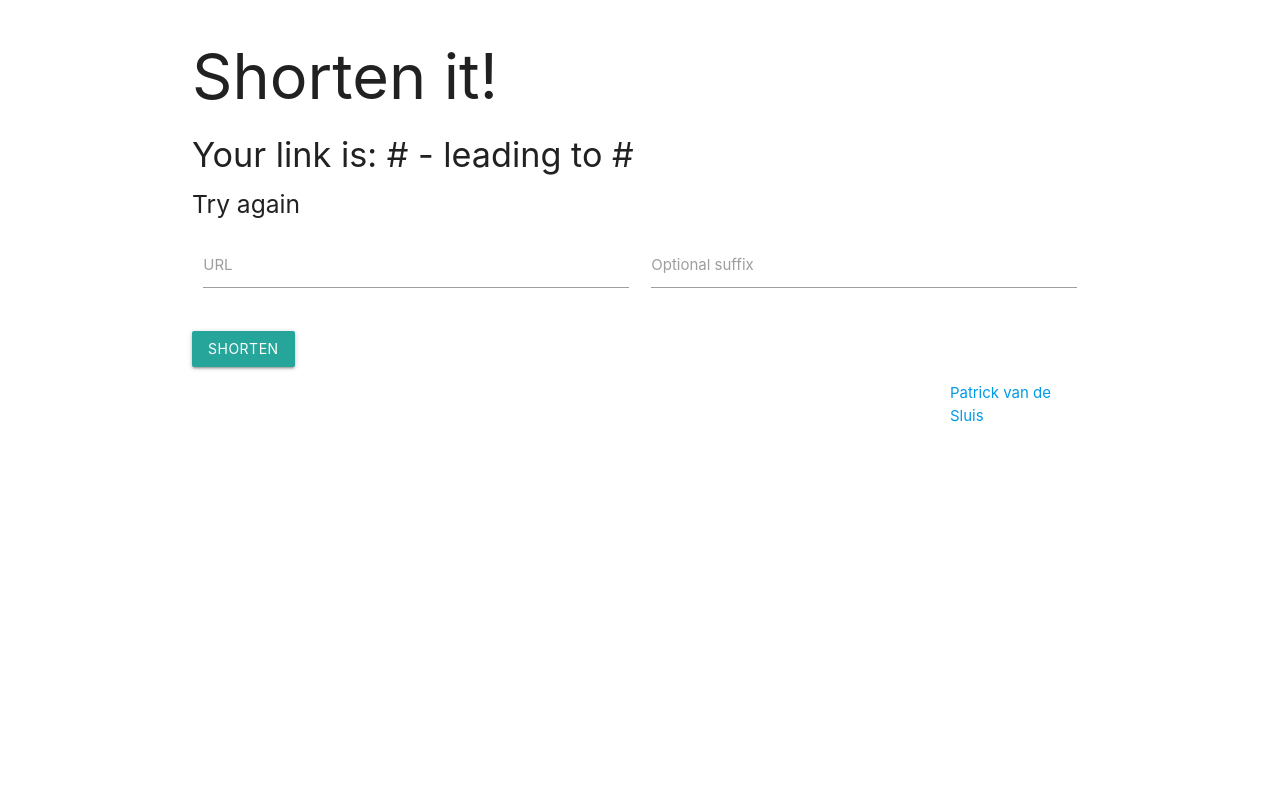
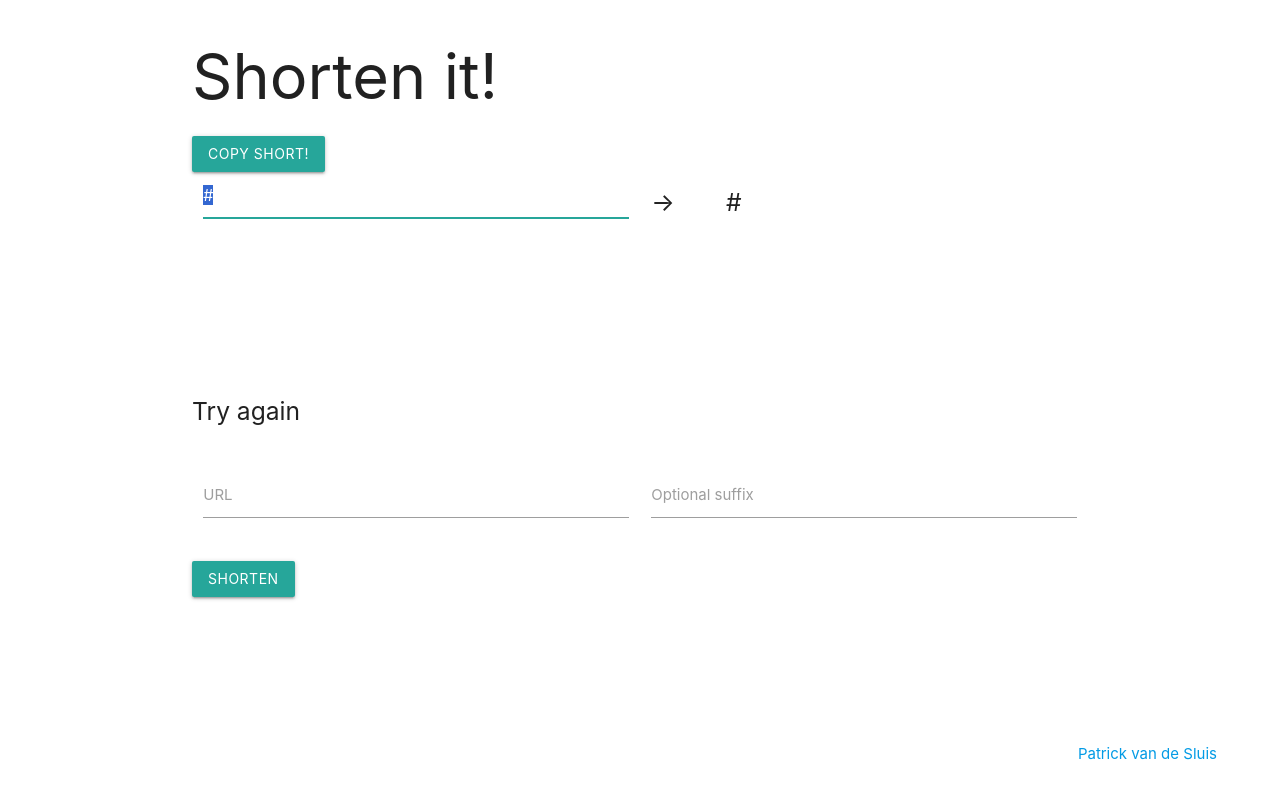
Before and after one commit to patrickvandesluis/tiny_url, a Django app: template shrtnr/template/shrtnr/index.html in a window 1280 px wide. Run offline with Django 3.2, Linux system fonts and the light colour scheme; tables that the repository leaves empty hold one stand-in row (values such as "Sample post"); the template is opened without the code that fills it: values that come from a table or form of the project are taken from there, most other values are stand-ins (such as "Sample title", 1, 10 or a date in 2020).

Commit message:
Release Version

```diff
--- a/shrtnr/forms.py
+++ b/shrtnr/forms.py
@@ -7,12 +7,12 @@ class LinkForm(forms.Form):
     def clean_short(self):
         short = self.cleaned_data['short']
         if Link.objects.filter(short=short).exists():
-            raise forms.ValidationError("Short already exists")
+            raise forms.ValidationError("Short already exists, please pick something else.")
         return short
     def clean_link(self):
         link = self.cleaned_data['link']
         if not re.match('((http|https)\:\/\/)?[a-zA-Z0-9\.\/\?\:@\-_=#]+\.([a-zA-Z]){2,6}([a-zA-Z0-9\.\&\/\?\:@\-_=#])*', link):
-            raise forms.ValidationError("Link is not a valid URL")
+            raise forms.ValidationError("Input is not a valid URL.")
         return link
     link = forms.CharField(max_length=5000, label="Link")
     short = forms.CharField(max_length=200, label="Short", required=False)
--- a/shrtnr/models.py
+++ b/shrtnr/models.py
@@ -5,6 +5,7 @@ class Link(models.Model):
     link = models.CharField(max_length=5000)
     short = models.CharField(max_length=200, unique=True)
     ip = models.CharField(max_length=40, blank=True)
+    times_used = models.IntegerField(blank=True, default=0)
     created_at = models.DateTimeField(auto_now_add=True)
     updated_at = models.DateTimeField(auto_now=True)
 
--- a/shrtnr/template/shrtnr/index.html
+++ b/shrtnr/template/shrtnr/index.html
@@ -5,38 +5,62 @@
 {% block content %}
     <h1>Shorten it!</h1>
     {% if url %}
-    <h4>Your link is: {{ url }} - leading to {{org_url}}</h4>
+
+    <button class='col s1 btn' id='copy' onclick='copy()'>Copy short!</button>
+    <div class='row'>
+        <div class="col s6">
+          <input type='text' id='short' value={{ url }}>
+        </div>
+        <div class="col s1">
+            <h5>-></h5>
+        </div>
+        <div class="col s5">
+            <h5>{{ org_url }}</h5>
+        </div>
+    </div>
+    <br/>
+    <br/>
+    <br/>
+    <br/>
+    <br/>
+    <br/>
 
     <h5>Try again</h5>
+    <br/>
     {% endif %}
     <form method="POST">
         {% csrf_token %}
-
-        {% if form.errors %}
-    {% for field in form %}
-        {% for error in field.errors %}
-            <div class="alert alert-danger">
-                <strong>{{ error|escape }}</strong>
-            </div>
-        {% endfor %}
-    {% endfor %}
-    {% for error in form.non_field_errors %}
-        <div class="alert alert-danger">
-            <strong>{{ error|escape }}</strong>
-        </div>
-    {% endfor %}
-{% endif %}
-
         <div class="row">
             <div class="input-field col s6">
                 {{ form.link }}
                 <label for="{{ form.link.id_for_label }}">URL</label>
+                {% for error in form.link.errors %}
+                    <span class="helper-text red-text">{{ error}}</span>
+                {% endfor %}
             </div>
             <div class="input-field col s6">
                 {{ form.short }}
                 <label for="{{ form.short.id_for_label }}">Optional suffix</label>
+                {% for error in form.short.errors %}
+                    <span class="helper-text red-text">{{ error}}</span>
+                {% endfor %}
             </div>
         </div>
         <button type="submit" class="btn btn-primary">Shorten</button>
     </form>
 {% endblock %}
+
+{% block scripts %}
+<script>
+    function copy() {
+        document.getElementById("copy").textContent = 'Copied!'
+        document.getElementById("short").select();
+        document.execCommand("copy");
+    }
+    {% if not url %}
+        document.getElementById("id_link").focus();
+    {% else %}
+        document.getElementById("short").select();
+    {% endif %}
+</script>
+{% endblock %}
--- a/shrtnr/template/shrtnr/layouts/footer.html
+++ b/shrtnr/template/shrtnr/layouts/footer.html
@@ -1,4 +1,4 @@
-<footer class="container">
+<footer class="container" style="position:fixed;bottom:0;left:0;width:100%;">
         <div class="row">
                 <div class="col s10">
 
--- a/shrtnr/template/shrtnr/layouts/master.html
+++ b/shrtnr/template/shrtnr/layouts/master.html
@@ -8,8 +8,8 @@
     <meta name="description" content="">
     <meta name="author" content="">
 
-    <link rel="icon" href="{% static "img/favicon.ico" %}">
-    <link rel="apple-touch-icon" href="{% static "img/apple-icon.png" %}">
+    <link rel="icon" href="{% static "favicon.ico" %}">
+    <link rel="apple-touch-icon" href="{% static "apple-touch-icon.png" %}">
 
     <title>{% block title %}  {% endblock %} URL Shortener</title>
     <link rel="stylesheet" href="https://cdnjs.cloudflare.com/ajax/libs/materialize/1.0.0/css/materialize.min.css">
--- a/shrtnr/views.py
+++ b/shrtnr/views.py
@@ -24,14 +24,13 @@ def index(request):
             if not link.startswith('http'):
                 link = 'http://' + link
             if context['form'].cleaned_data["short"]:
-                print('has short')
                 short = context['form'].cleaned_data["short"]
             else:
                 short = ''.join(random.choice(string.ascii_letters) for x in range(10))
             ip = get_client_ip(request)
             new_url = Link(link=link, short=short, ip=ip)
             new_url.save()
-            context['url'] = request.build_absolute_uri() + new_url.short,
+            context['url'] = request.build_absolute_uri() + new_url.short
             context['org_url'] = new_url.link
     else:
         context['form'] = LinkForm()
@@ -41,5 +40,6 @@ def index(request):
 
 def urlRedirect(request, short):
     data = Link.objects.get(short=short)
-    print(data.link)
+    data.times_used += 1
+    data.save()
     return redirect(data.link)
--- a/tiny_url/settings.py
+++ b/tiny_url/settings.py
@@ -124,6 +124,8 @@ USE_TZ = True
 # https://docs.djangoproject.com/en/3.2/howto/static-files/
 
 STATIC_URL = '/static/'
+STATICFILES_DIRS = ( os.path.join('staticfiles'), )
+
 
 # Default primary key field type
 # https://docs.djangoproject.com/en/3.2/ref/settings/#default-auto-field
```
Also changed, not shown: 3 other files.
